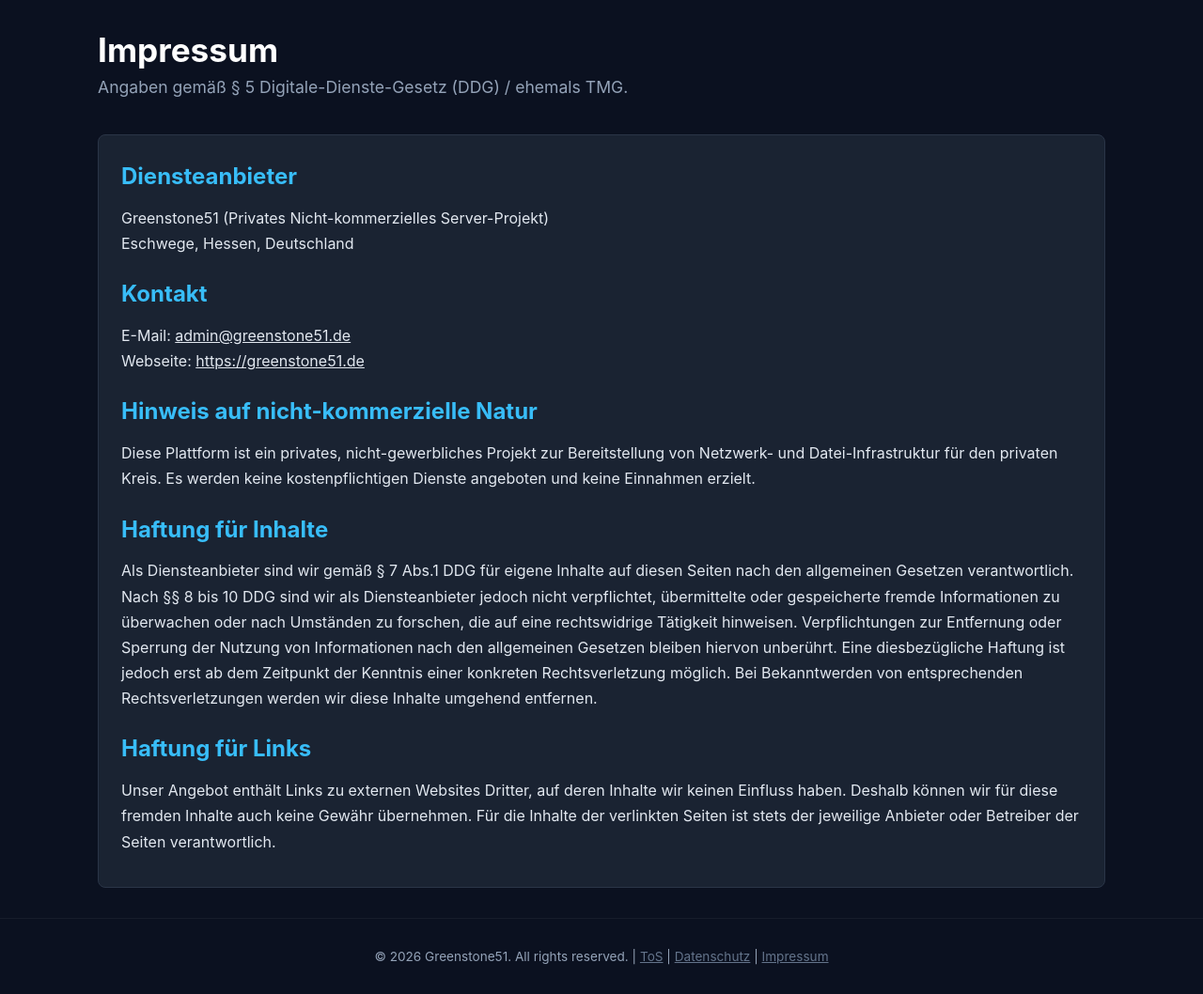
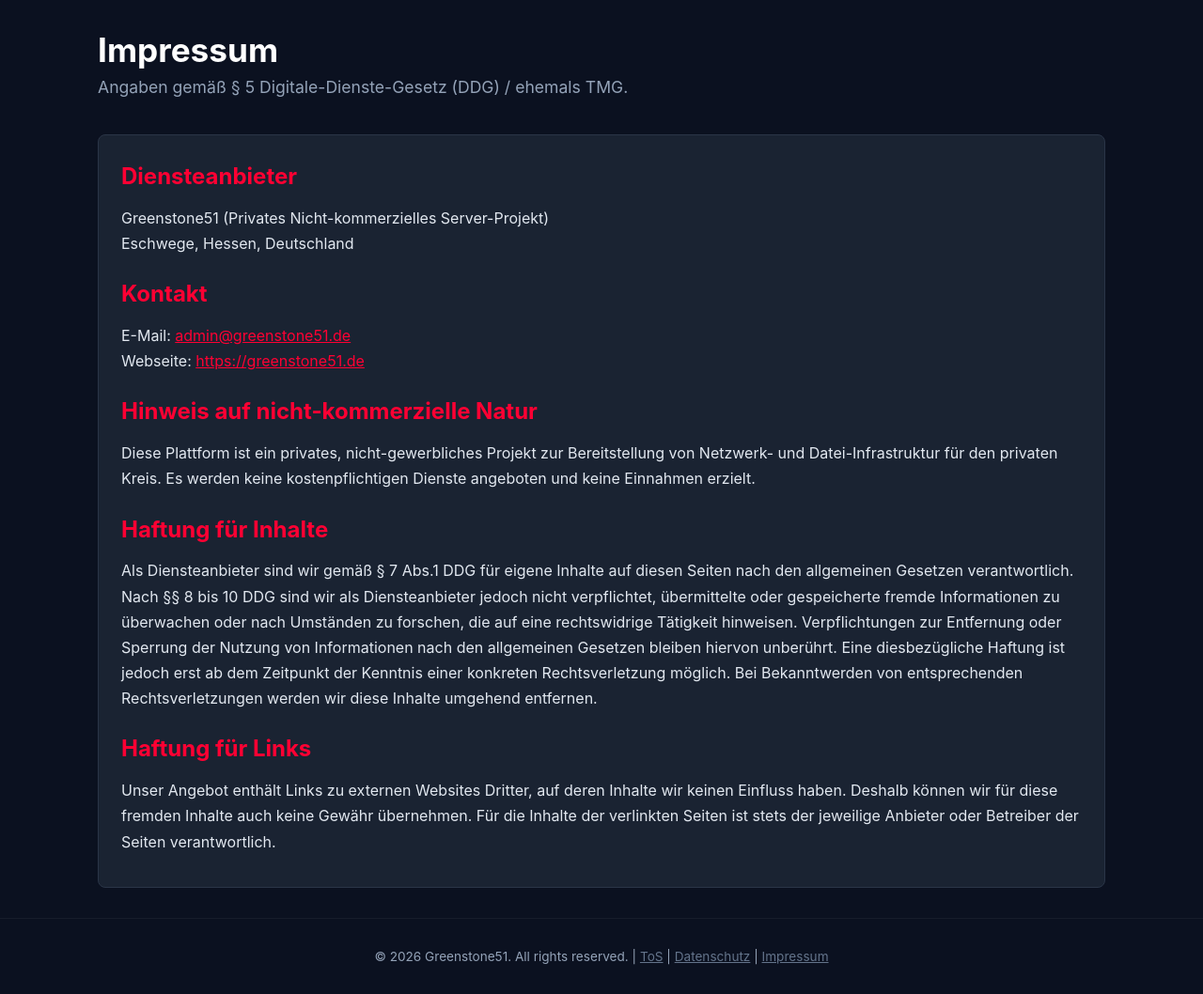
Before and after one commit to Greenstone51/Website, a Flask app: page /impressum in a window 1280 px wide. Shown: the part 88-1146 px from the top of the page at 94% size. Run offline with Flask 3, Linux system fonts and the light colour scheme.

Commit message:
Update impressum.html

```diff
--- a/templates/impressum.html
+++ b/templates/impressum.html
@@ -6,6 +6,20 @@
     <title>Greenstone51 // Impressum</title>
     <link rel="icon" type="image/svg+xml" href="/static/favicon.svg">
     <link rel="stylesheet" href="/static/style.css?v=18">
+    <style>
+        .btn-action, button:not(.hamburger), input[type="submit"], input[type="button"] {
+            box-shadow: 0 0 15px rgba(255, 0, 51, 0.45) !important;
+            transition: background-color 0.2s ease, box-shadow 0.2s ease, transform 0.2s ease !important;
+        }
+        .btn-action:hover:not(:disabled), button:not(.hamburger):hover:not(:disabled), input[type="submit"]:hover:not(:disabled), input[type="button"]:hover:not(:disabled) {
+            box-shadow: 0 0 25px rgba(255, 0, 51, 0.8) !important;
+            transform: translateY(-1px) !important;
+        }
+        .mail-link {
+            color: #ff0033 !important;
+            text-decoration: underline !important;
+        }
+    </style>
 </head>
 <body>
 
@@ -39,29 +53,29 @@
         </div>
 
         <div class="card card-full" style="line-height: 1.7; color: var(--text-main, #e2e8f0);">
-            <h2 style="color: var(--accent-blue, #38bdf8); margin-bottom: 10px;">Diensteanbieter</h2>
+            <h2 style="color: #ff0033; margin-bottom: 10px;">Diensteanbieter</h2>
             <p style="margin-bottom: 20px;">
                 Greenstone51 (Privates Nicht-kommerzielles Server-Projekt)<br>
                 Eschwege, Hessen, Deutschland
             </p>
 
-            <h2 style="color: var(--accent-blue, #38bdf8); margin-bottom: 10px;">Kontakt</h2>
+            <h2 style="color: #ff0033; margin-bottom: 10px;">Kontakt</h2>
             <p style="margin-bottom: 20px;">
-                E-Mail: <a href="mailto:admin@greenstone51.de" style="color: var(--accent-blue); text-decoration: underline;">admin@greenstone51.de</a><br>
-                Webseite: <a href="https://greenstone51.de" style="color: var(--accent-blue); text-decoration: underline;">https://greenstone51.de</a>
+                E-Mail: <a href="mailto:admin@greenstone51.de" class="mail-link">admin@greenstone51.de</a><br>
+                Webseite: <a href="https://greenstone51.de" style="color: #ff0033; text-decoration: underline;">https://greenstone51.de</a>
             </p>
 
-            <h2 style="color: var(--accent-blue, #38bdf8); margin-bottom: 10px;">Hinweis auf nicht-kommerzielle Natur</h2>
+            <h2 style="color: #ff0033; margin-bottom: 10px;">Hinweis auf nicht-kommerzielle Natur</h2>
             <p style="margin-bottom: 20px;">
                 Diese Plattform ist ein privates, nicht-gewerbliches Projekt zur Bereitstellung von Netzwerk- und Datei-Infrastruktur für den privaten Kreis. Es werden keine kostenpflichtigen Dienste angeboten und keine Einnahmen erzielt.
             </p>
 
-            <h2 style="color: var(--accent-blue, #38bdf8); margin-bottom: 10px;">Haftung für Inhalte</h2>
+            <h2 style="color: #ff0033; margin-bottom: 10px;">Haftung für Inhalte</h2>
             <p style="margin-bottom: 20px;">
                 Als Diensteanbieter sind wir gemäß § 7 Abs.1 DDG für eigene Inhalte auf diesen Seiten nach den allgemeinen Gesetzen verantwortlich. Nach §§ 8 bis 10 DDG sind wir als Diensteanbieter jedoch nicht verpflichtet, übermittelte oder gespeicherte fremde Informationen zu überwachen oder nach Umständen zu forschen, die auf eine rechtswidrige Tätigkeit hinweisen. Verpflichtungen zur Entfernung oder Sperrung der Nutzung von Informationen nach den allgemeinen Gesetzen bleiben hiervon unberührt. Eine diesbezügliche Haftung ist jedoch erst ab dem Zeitpunkt der Kenntnis einer konkreten Rechtsverletzung möglich. Bei Bekanntwerden von entsprechenden Rechtsverletzungen werden wir diese Inhalte umgehend entfernen.
             </p>
 
-            <h2 style="color: var(--accent-blue, #38bdf8); margin-bottom: 10px;">Haftung für Links</h2>
+            <h2 style="color: #ff0033; margin-bottom: 10px;">Haftung für Links</h2>
             <p style="margin-bottom: 10px;">
                 Unser Angebot enthält Links zu externen Websites Dritter, auf deren Inhalte wir keinen Einfluss haben. Deshalb können wir für diese fremden Inhalte auch keine Gewähr übernehmen. Für die Inhalte der verlinkten Seiten ist stets der jeweilige Anbieter oder Betreiber der Seiten verantwortlich.
             </p>
```
